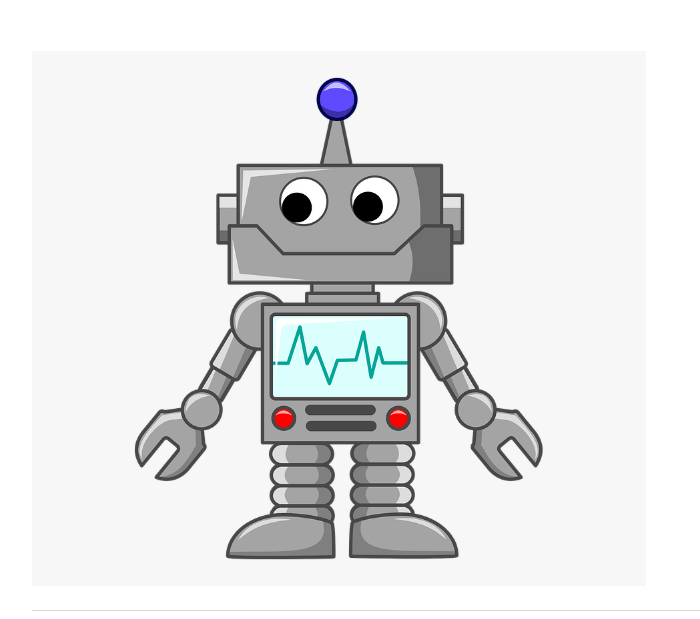
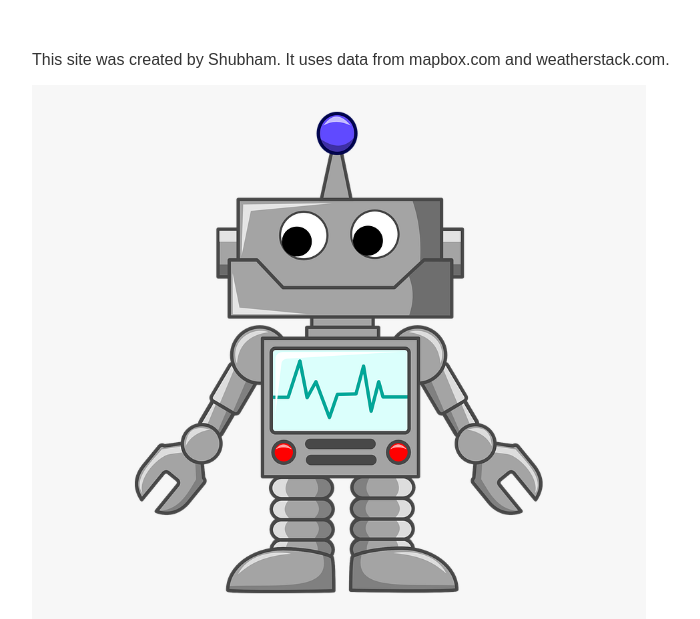
Before and after one commit to shubham-rawat/node-weather-app, a Node server app: page /about in a window 1280 px wide. Shown: the part 168-787 px from the top of the page, without its empty margins (96-796 px from the left). Run offline with Node 20, Linux system fonts and the light colour scheme; some libraries are stand-ins or nearby versions.

Commit message:
Added About text

```diff
--- a/templates/views/about.hbs
+++ b/templates/views/about.hbs
@@ -11,6 +11,9 @@
 
     <div class="main-content">
     {{>header}}
+    <p>
+        This site was created by Shubham. It uses data from mapbox.com and weatherstack.com.
+    </p>
     <img class="profile-img" src="/img/robot.png">
     </div>
 
```
